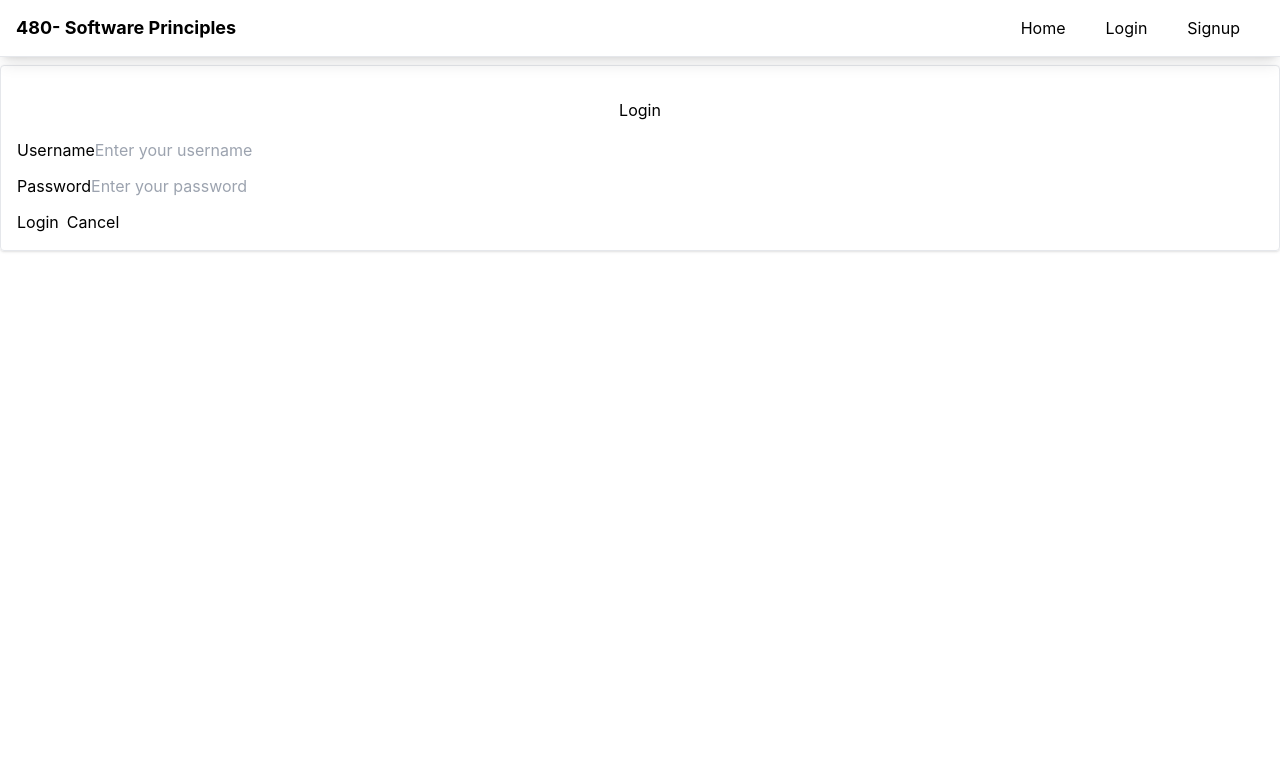
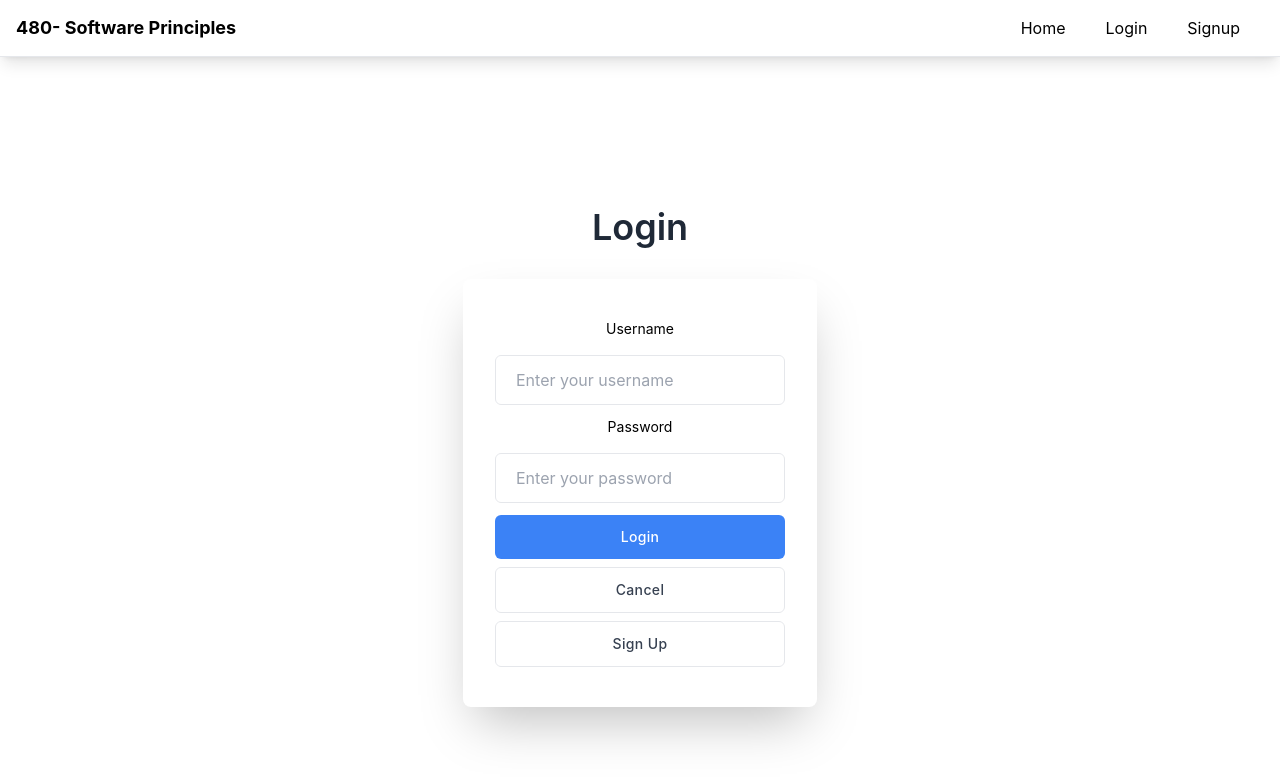
Before and after one commit to syrilj/ENSF480_FINAL_PROJECT, a React (Create React App) app in the folder flight_frontend/React-Routing/: page /Login in a window 1280 px wide. Shown: the top 780 px of the page. Built offline with nearby package versions, Linux system fonts and the light colour scheme.

Commit message:
update login styling

```diff
--- a/flight_frontend/React-Routing/src/component/Login.js
+++ b/flight_frontend/React-Routing/src/component/Login.js
@@ -35,19 +35,21 @@ const LoginForm = () => {
     };
 
     return (
-        <div className="container">
-            <div className="row">
-                <div className="col-md-6 offset-md-3 border rounded p-4 mt-2 shadow">
-                    <h2 className="text-center m-4">Login</h2>
+        <section className="flex items-center justify-center h-screen">
+            <div className="text-center">
+                <h2 className="text-3xl font-semibold text-gray-800 capitalize dark:text-white lg:text-4xl">
+                    Login
+                </h2>
 
-                    <form onSubmit={(e) => onSubmit(e)}>
+                <div className="mt-8 w-full max-w-md mx-auto">
+                    <form onSubmit={(e) => onSubmit(e)} className="px-8 py-10 mx-auto overflow-hidden bg-white rounded-lg shadow-2xl dark:shadow-black/50">
                         <div className="mb-3">
-                            <label htmlFor="Username" className="form-label">
+                            <label htmlFor="Username" className="block mb-2 text-sm text-black dark:text-black">
                                 Username
                             </label>
                             <input
                                 type={"text"}
-                                className="form-control"
+                                className="w-full px-5 py-3 mt-2 text-gray-700 placeholder-gray-400 border border-gray-200 rounded-md dark:placeholder-gray-600 dark:text-black-300 dark:border-gray-700 focus:border-blue-400 dark:focus:border-blue-400 focus:ring-blue-400 focus:outline-none focus:ring focus:ring-opacity-40"
                                 placeholder="Enter your username"
                                 name="u_username"
                                 value={u_username}
@@ -55,12 +57,12 @@ const LoginForm = () => {
                             />
                         </div>
                         <div className="mb-3">
-                            <label htmlFor="Password" className="form-label">
+                            <label htmlFor="Password" className="block mb-2 text-sm text-black dark:text-black">
                                 Password
                             </label>
                             <input
                                 type={"password"}
-                                className="form-control"
+                                className="w-full px-5 py-3 mt-2 text-gray-700 placeholder-gray-400 border border-gray-200 rounded-md dark:placeholder-gray-600 dark:text-black-300 dark:border-gray-700 focus:border-blue-400 dark:focus:border-blue-400 focus:ring-blue-400 focus:outline-none focus:ring focus:ring-opacity-40"
                                 placeholder="Enter your password"
                                 name="u_password"
                                 value={u_password}
@@ -68,16 +70,28 @@ const LoginForm = () => {
                             />
                         </div>
                         {error && <p style={{ color: "red", marginTop: "10px" }}>{error}</p>}
-                        <button type="submit" className="btn btn-outline-primary">
+                        <button
+                            type="submit"
+                            className="w-full px-6 py-3 text-sm font-medium tracking-wide text-white capitalize transition-colors duration-300 transform bg-blue-500 rounded-md hover:bg-blue-400 focus:outline-none focus:ring focus:ring-blue-300 focus:ring-opacity-50"
+                        >
                             Login
                         </button>
-                        <Link className="btn btn-outline-danger mx-2" to="/">
+                        <Link
+                            className="w-full block px-6 py-3 mt-2 text-sm font-medium tracking-wide text-gray-700 capitalize transition-colors duration-300 transform border border-gray-200 rounded-md dark:text-gray-300 hover:border-blue-400 dark:hover:border-blue-400 focus:border-blue-400 dark:focus:border-blue-400 focus:ring-blue-400 focus:outline-none focus:ring focus:ring-opacity-40"
+                            to="/"
+                        >
                             Cancel
+                        </Link>
+                        <Link
+                            className="w-full block px-6 py-3 mt-2 text-sm font-medium tracking-wide text-gray-700 capitalize transition-colors duration-300 transform border border-gray-200 rounded-md dark:text-gray-300 hover:border-blue-400 dark:hover:border-blue-400 focus:border-blue-400 dark:focus:border-blue-400 focus:ring-blue-400 focus:outline-none focus:ring focus:ring-opacity-40"
+                            to="/Signup"
+                        >
+                            Sign Up
                         </Link>
                     </form>
                 </div>
             </div>
-        </div>
+        </section>
     );
 };
 
```
